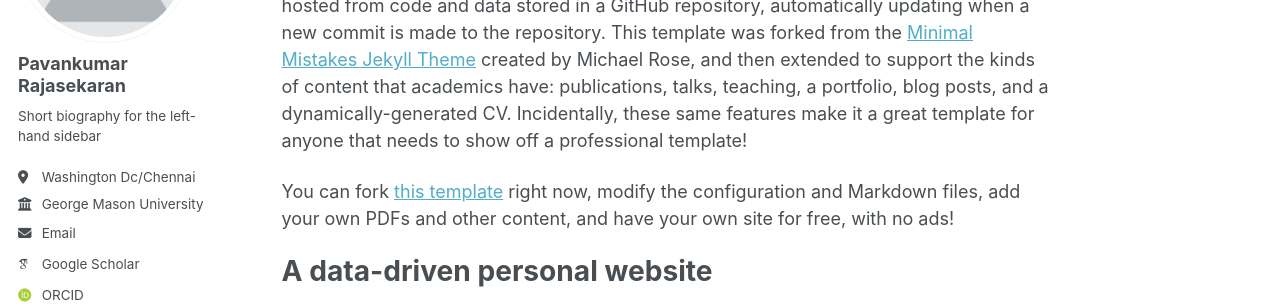
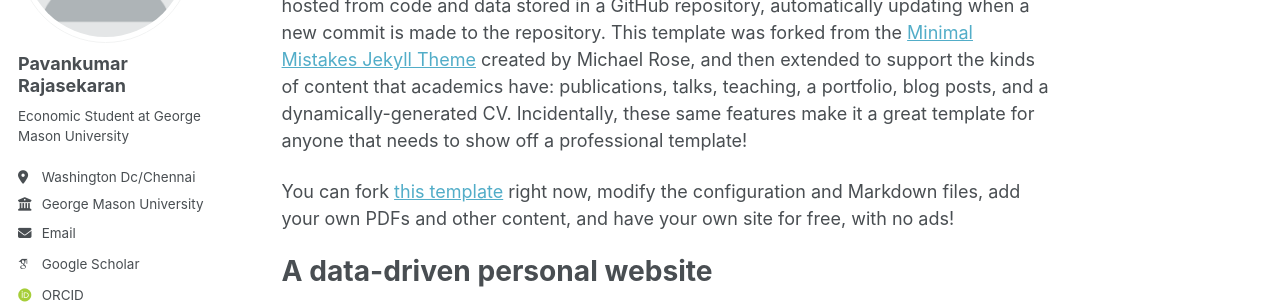
Before and after one commit to pavankmarr/pavankmarr.github.io, a Jekyll site: the page built from _pages/about.md, in a window 1280 px wide. Shown: the part 231-535 px from the top of the page. Built offline with Jekyll 4.4.1, drawn with Linux system fonts in a browser that asks for light colours; some web fonts are replaced; a script bundle is joined from its source files by our own code; library files that are not in the unit come from our copies.

Commit message:
Update _config.yml

```diff
--- a/_config.yml
+++ b/_config.yml
@@ -26,11 +26,11 @@ author:
   avatar           : "profile.png"
   name             : "Pavankumar Rajasekaran"
   pronouns         : # example: "she/her"
-  bio              : "Short biography for the left-hand sidebar"
+  bio              : "Economic Student at George Mason University"
   location         : "Washington Dc/Chennai"
   employer         : "George Mason University"
   uri              : # URL
-  email            : "none@example.org"
+  email            : "pavankmarr@gmail.com"
 
   # Academic websites
   academia         : # URL
```
